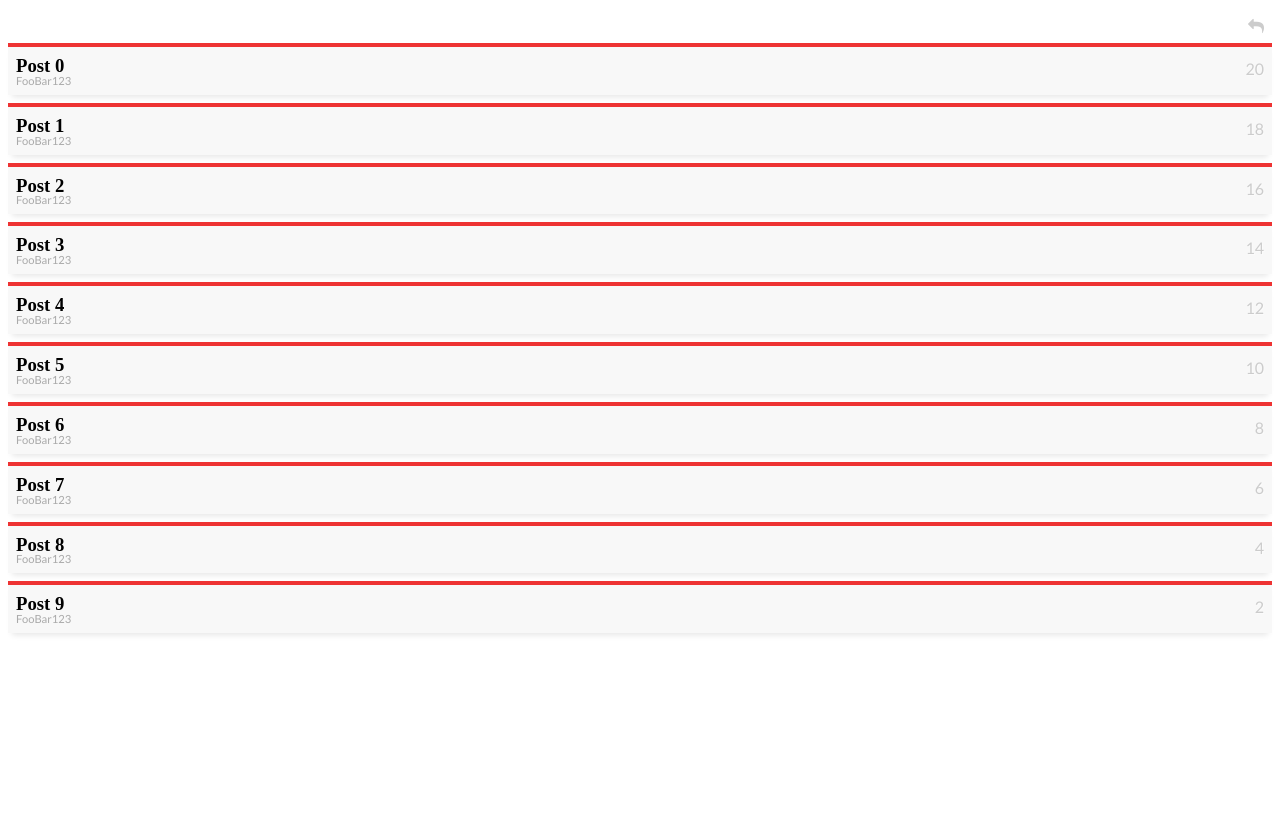
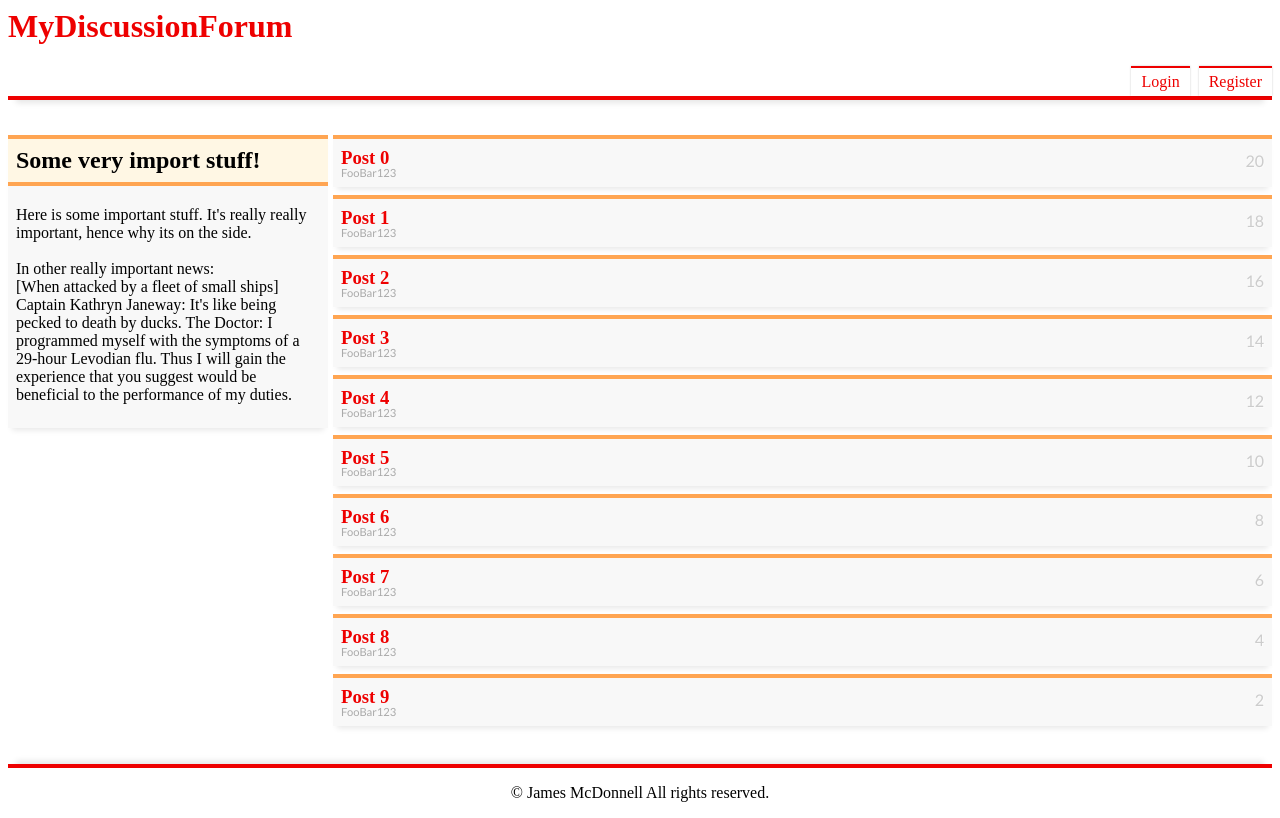
Before and after one commit to ElementalWarrior/Cosc360Project, a PHP site: page / in a window 1280 px wide. Before the commit the page ends 635 px from the top, so only its background shows below. Run offline with PHP 8.4, Linux system fonts and the light colour scheme.

Commit message:
Splitting code up into separate files for php.

```diff
--- /dev/null
+++ b/footer.php
@@ -0,0 +1,6 @@
+
+<footer>
+	<p class="text-center">
+	&copy;<?php date('Y'); ?> James McDonnell All rights reserved.
+	</p>
+</footer>
--- /dev/null
+++ b/header.php
@@ -0,0 +1,10 @@
+
+	<header>
+		<h1><a href="#">MyDiscussionForum</a></h1>
+		<nav>
+			<ul>
+				<li><a href="/login.php">Login</a></li>
+				<li><a href="/register.php">Register</a></li>
+			</ul>
+		</nav>
+	</header>
--- /dev/null
+++ b/home.php
@@ -0,0 +1,18 @@
+
+<?php include("sidebar.php") ?>
+<section id="posts">
+<!-- <div id="post-header" class="clearfix">
+	<div class="post-right">
+		<span class="fa fa-reply"></span>
+	</div>
+</div> -->
+<?php for($i = 0; $i < 10; $i++) { ?>
+	<article>
+		<div class="post-right">
+			<span class="replies"><?php echo 20-$i*2; ?></span>
+		</div>
+		<h3><a href="#">Post <?php echo $i?></a></h3>
+		<author>FooBar123</author>
+	</article>
+<?php } ?>
+</section>
--- a/index.php
+++ b/index.php
@@ -6,21 +6,21 @@
 		<title>Index</title>
 	</head>
 	<body>
-		<section id="posts">
-			<div id="post-header" class="clearfix">
-				<div class="post-right">
-					<span class="fa fa-reply"></span>
-				</div>
-			</div>
-			<?php for($i = 0; $i < 10; $i++) { ?>
-				<article>
-					<div class="post-right">
-						<span class="replies"><?php echo 20-$i*2; ?></span>
-					</div>
-					<h3>Post <?php echo $i?></h3>
-					<author>FooBar123</author>
-				</article>
-			<?php } ?>
-		</articles>
+		<?php include("header.php") ?>
+		<main>
+			<?php
+			$path = $_SERVER['REQUEST_URI'];
+			switch($path){
+				case '/login.php':
+				include('login.php');
+				break;
+
+				default:
+				include('home.php');
+				break;
+			}
+			?>
+		</main>
+		<?php include("footer.php") ?>
 	</body>
 </html>
--- /dev/null
+++ b/sidebar.php
@@ -0,0 +1,9 @@
+
+	<section id="sidebar">
+		<article>
+			<h2>Some very import stuff!</h2>
+			<p>Here is some important stuff. It's really really important, hence why its on the side.<br/><br/>
+			In other really important news: <br />
+			[When attacked by a fleet of small ships] Captain Kathryn Janeway: It's like being pecked to death by ducks. The Doctor: I programmed myself with the symptoms of a 29-hour Levodian flu. Thus I will gain the experience that you suggest would be beneficial to the performance of my duties.</p>
+		</article>
+	</section>
--- a/styles.css
+++ b/styles.css
@@ -1,5 +1,17 @@
 @import url('https://fonts.googleapis.com/css?family=Lato');
 @import url('font-awesome.min.css');
+
+a {
+	color: #ee0000;
+	text-decoration: none;
+}
+a:hover {
+	color: #FFA552;
+}
+
+/* default BA5624 */
+/* secondary #FFA552*/
+
 h1,
 h2,
 h3,
@@ -7,12 +19,89 @@ h4,
 h5 {
 	margin-top: 0;
 }
-#posts article {
+.text-center {
+	text-align: center;
+}
+.clearfix::after {
+	clear: both;
+	display: table;
+	content: '';
+}
+input {
 	background: #f8f8f8;
-	border-top: 4px solid #e33;
+	border: 1px solid #ddd;
+	padding: 0.25rem;
+}
+header {
+	border-bottom: 4px solid #ee0000;
+	box-shadow: 0px 11px 6px -8px rgba(0,0,0,0.1);
+	/*height: 200px;*/
+	padding-bottom: 30px;
+	position: relative;
+}
+footer {
+	border-top: 4px solid #ee0000;
+	box-shadow: 0px -11px 6px -8px rgba(0,0,0,0.1);
+	margin-top: 30px;
+}
+nav {
+	bottom: 0;
+	position: absolute;
+	right: 0;
+
+}
+nav ul {
+	list-style: none inside;
+	margin: 0;
+	padding: 0;
+}
+nav li {
+	display: inline-block;
+}
+nav li a {
+	border-top: 2px solid #ee0000;
+	box-shadow: 0 0 2px 0 rgba(0,0,0,0.2);
+	display: inline-block;
+	margin-left: 5px;
+	padding: 5px 10px;
+}
+nav li a:hover {
+	border-color: #FFA552;
+}
+@media screen and (min-width: 768px) {
+	main {
+		display: flex;
+		flex-direction: row;
+	}
+	#sidebar {
+		margin-right: 5px;
+		width: 320px;
+	}
+	#posts {
+		flex: 1;
+	}
+}
+#posts {
+	margin-top: 35px;
+}
+#posts article,
+#sidebar article {
+	background: #f8f8f8;
+	border-top: 4px solid #FFA552;
 	box-shadow: 0 6px 6px -4px rgba(0,0,0,0.1);
 	padding: 0.5rem;
 	margin-bottom: 0.5rem;
+}
+#sidebar {
+	margin-top: 35px;
+}
+#sidebar h2 {
+	background: #fff7e4;
+  border-bottom: 4px solid #FFA552;
+  margin-left: -0.5rem;
+  margin-right: -0.5rem;
+	margin-top:-0.5rem;
+	padding: 0.5rem;
 }
 #posts h3 {
 	margin-bottom: 0;
@@ -37,8 +126,9 @@ author {
 	display: inline-block;
 	margin-top: 4px;
 }
-.clearfix::after {
-	clear: both;
-	display: table;
-	content: '';
+#login {
+	margin: 30px auto;
 }
+#login input {
+	margin-bottom: 10px;
+}
```
Also changed, not shown: login.php (added, +15 -0 lines), .htaccess (added).
